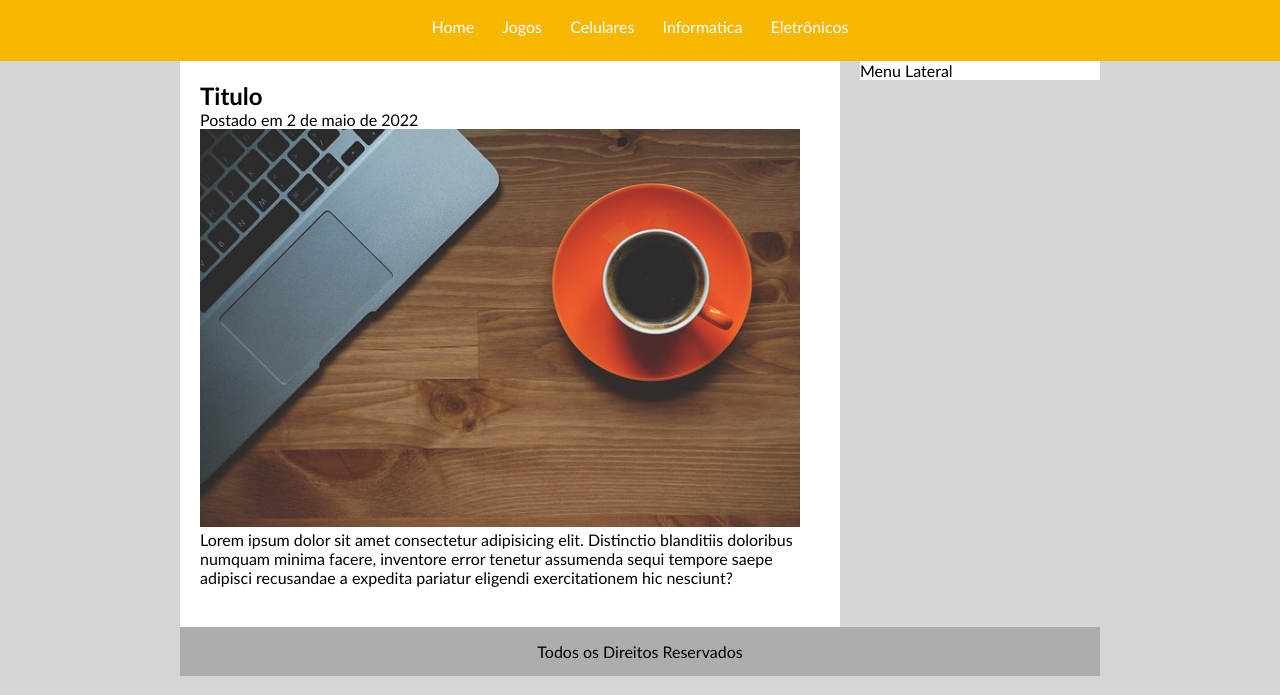
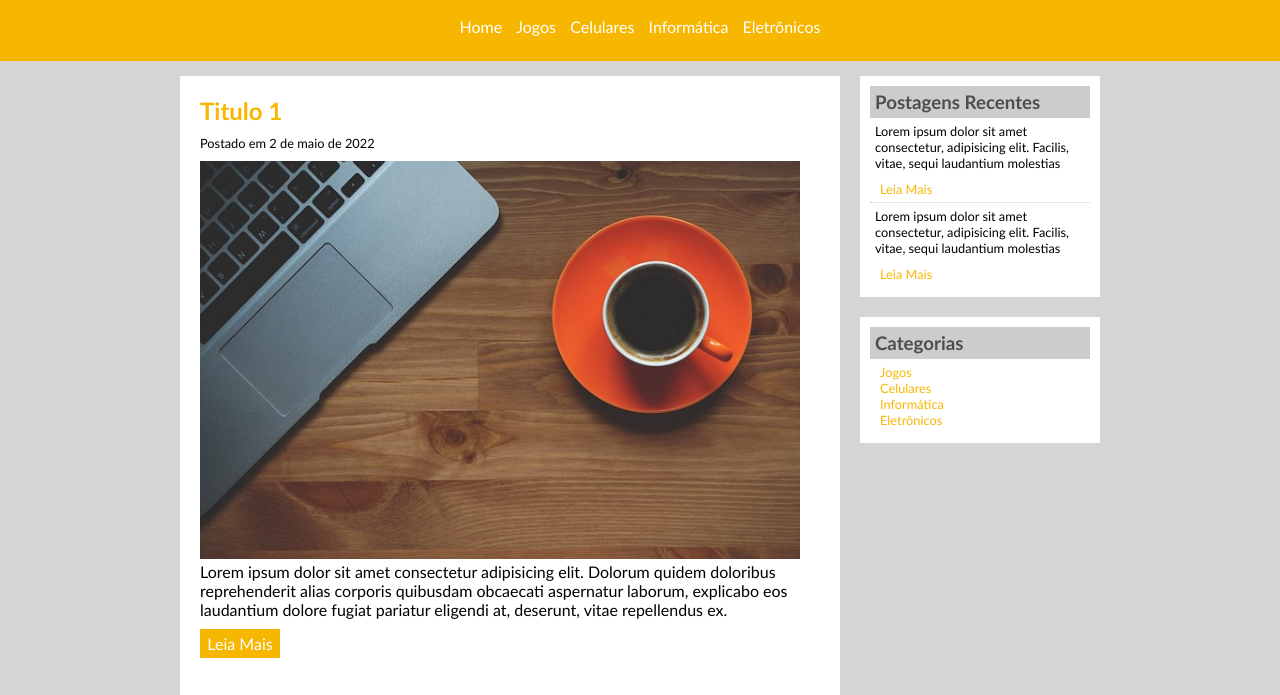
Before and after one commit to Nicolas-Machado/Projeto_TecBlog_Udemy, a plain HTML site: page index.html in a window 1280 px wide. Shown: the part 67-762 px from the top of the page. Drawn offline with Linux system fonts and the light colour scheme.

Commit message:
Finalizando formatação do corpo do site

```diff
--- a/css/estilo.css
+++ b/css/estilo.css
@@ -25,6 +25,7 @@ body {
 #area_principal {
     width: 920px;
     margin: 0 auto;
+    padding: 15px;
 }
 
 #area_postagens {
@@ -34,7 +35,6 @@ body {
 }
 
 #area_lateral {
-    background: white;
     width: 240px;
     float: right;
 }
@@ -52,6 +52,17 @@ body {
     background: white;
 }
 
+.conteudo_lateral {
+    background: white;
+    padding: 10px;
+    margin-bottom: 20px;
+}
+
+.postagem_lateral {
+    font-size: 0.8em;
+    padding: 5px;
+    border-bottom: 1px dotted #ccc;
+}
 
 /* Formatações em Geral */
 
@@ -59,9 +70,31 @@ h1 {
     color: #4e4e4e;
 }
 
+h2 {
+    color: #f7b600;
+}
+
+h3 {
+    color: #4e4e4e;
+    background: #ccc;
+    padding: 5px;
+}
+
+p {
+    margin-bottom: 10px;
+}
+
 .branco {
     color: white;
 }
+
+.data_postagem {
+    font-size: 0.8em;
+    margin-bottom: 10px;
+    margin-top: 10px;
+    display: block;
+}
+
 
 /* Formatações do Menu */
 
@@ -70,11 +103,32 @@ a {
     padding: 12px;
 }
 
-a:link, a:visited {
+a:link, a:visited{
+    color: #f7b600;
+    padding: 5px;
+    margin-top: 5px;
+}
+
+.postagem a:link, .postagem a:visited {
+    color: white;
+    background-color: #f7b600;
+    margin-top: 10px;
+    display: block;
+    width: 70px;
+    text-align: center;
+}
+
+.postagem a:hover {
+    color: #f7b600;
+    background-color: white;
+
+}
+
+#area_cabecalho a:link, #area_cabecalho a:visited {
     color: white;
 }
 
-a:hover {
+#area_cabecalho a:hover {
     color: #f7b600;
     background-color: white;
 }
--- a/index.html
+++ b/index.html
@@ -19,7 +19,7 @@
             <a href="index.html">Home</a>
             <a href="jogos.html">Jogos</a>
             <a href="celulares.html">Celulares</a>
-            <a href="informatica.html">Informatica</a>
+            <a href="informatica.html">Informática</a>
             <a href="eletronicos.html">Eletrônicos</a>
         </div>
     </div>
@@ -30,28 +30,111 @@
 
             <!-- Abertura do Post -->
             <div class="postagem">
-                <h2>Titulo</h2>
-                <span>Postado em 2 de maio de 2022</span>
+                <h2>Titulo 1</h2>
+                <span class="data_postagem">Postado em 2 de maio de 2022</span>
                 <img width="600px" src="images/imagem1.jpg" alt="">
-                <p> Lorem ipsum dolor sit amet consectetur adipisicing elit. Distinctio blanditiis doloribus numquam
-                    minima
-                    facere, inventore error tenetur assumenda sequi tempore saepe adipisci recusandae a expedita
-                    pariatur
-                    eligendi exercitationem hic nesciunt?
+                <p>
+                    Lorem ipsum dolor sit amet consectetur adipisicing elit. Dolorum quidem doloribus reprehenderit
+                    alias corporis quibusdam obcaecati aspernatur laborum, explicabo eos laudantium dolore fugiat
+                    pariatur eligendi at, deserunt, vitae repellendus ex.
                 </p>
+                <a href="">Leia Mais</a>
+            </div>
+            <!-- Encerramento do Post -->
+
+            <!-- Abertura do Post -->
+            <div class="postagem">
+                <h2>Titulo 2</h2>
+                <span class="data_postagem">Postado em 1 de maio de 2022</span>
+                <img width="600px" src="images/imagem2.jpg" alt="">
+                <p>
+                    Lorem ipsum dolor sit amet, consectetur adipisicing elit. Hic eos ex repellendus eaque esse eveniet
+                    molestiae consequatur! Odit quia porro repudiandae voluptatibus alias facilis id totam? Est ad
+                    debitis earum.
+                </p>
+                <a href="">Leia Mais</a>
+            </div>
+            <!-- Encerramento do Post -->
+
+            <!-- Abertura do Post -->
+            <div class="postagem">
+                <h2>Titulo 3</h2>
+                <span class="data_postagem">Postado em 1 de maio de 2022</span>
+                <img width="600px" src="images/imagem3.jpg" alt="">
+                <p>
+                    Lorem ipsum dolor sit amet, consectetur adipisicing elit. Hic eos ex repellendus eaque esse eveniet
+                    molestiae consequatur! Odit quia porro repudiandae voluptatibus alias facilis id totam? Est ad
+                    debitis earum.
+                </p>
+                <a href="">Leia Mais</a>
+            </div>
+            <!-- Encerramento do Post -->
+
+            <!-- Abertura do Post -->
+            <div class="postagem">
+                <h2>Titulo 4</h2>
+                <span class="data_postagem">Postado em 1 de maio de 2022</span>
+                <img width="600px" src="images/imagem4.jpg" alt="">
+                <p>
+                    Lorem ipsum dolor sit amet, consectetur adipisicing elit. Hic eos ex repellendus eaque esse eveniet
+                    molestiae consequatur! Odit quia porro repudiandae voluptatibus alias facilis id totam? Est ad
+                    debitis earum.
+                </p>
+                <a href="">Leia Mais</a>
+            </div>
+            <!-- Encerramento do Post -->
+
+            <!-- Abertura do Post -->
+            <div class="postagem">
+                <h2>Titulo 5</h2>
+                <span class="data_postagem">Postado em 1 de maio de 2022</span>
+                <img width="600px" src="images/imagem5.jpg" alt="">
+                <p>
+                    Lorem ipsum dolor sit amet, consectetur adipisicing elit. Hic eos ex repellendus eaque esse eveniet
+                    molestiae consequatur! Odit quia porro repudiandae voluptatibus alias facilis id totam? Est ad
+                    debitis earum.
+                </p>
+                <a href="">Leia Mais</a>
             </div>
             <!-- Encerramento do Post -->
 
         </div>
 
         <div id="area_lateral">
-            Menu Lateral
+            <div class="conteudo_lateral">
+                <h3>Postagens Recentes</h3>
+                <div class="postagem_lateral">
+                    <p>
+                        Lorem ipsum dolor sit amet consectetur, adipisicing elit.
+                        Facilis, vitae, sequi laudantium molestias
+                    </p>
+                    <a href="">Leia Mais</a>
+                </div>
+
+                <div class="postagem_lateral" style="border-bottom: none;">
+                    <p>
+                        Lorem ipsum dolor sit amet consectetur, adipisicing elit.
+                        Facilis, vitae, sequi laudantium molestias
+                    </p>
+                    <a href="">Leia Mais</a>
+                </div>
+            </div>
+
+            <div class="conteudo_lateral">
+                <h3>Categorias</h3>
+                <div class="postagem_lateral" style="border-bottom: none;">
+
+                    <a href="">Jogos</a><br>
+                    <a href="">Celulares</a><br>
+                    <a href="">Informática</a><br>
+                    <a href="">Eletrônicos</a><br>
+
+                </div>
+            </div>
         </div>
-
-        <div id="rodape">
-            Todos os Direitos Reservados
-        </div>
-
+    </div>
+    <div id="rodape">
+        Todos os Direitos Reservados © 2022
     </div>
 
 </body>
```
